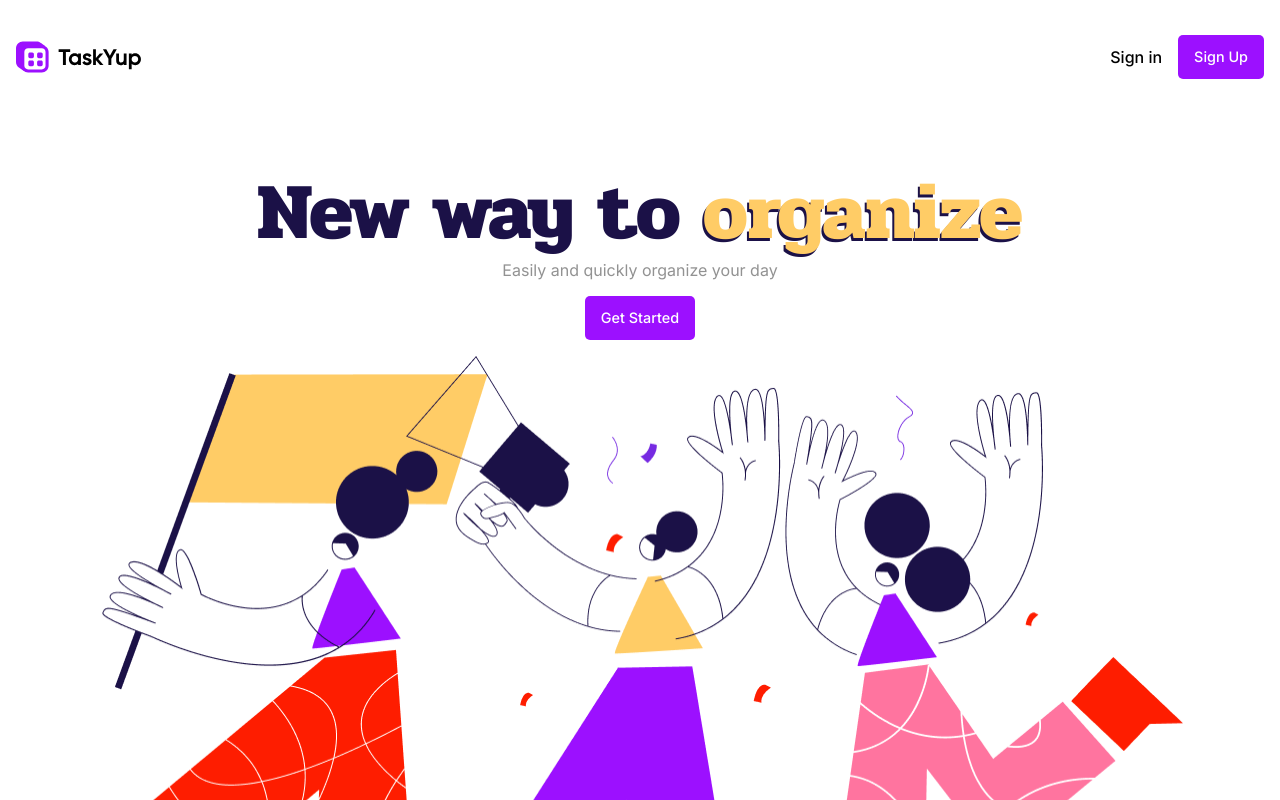
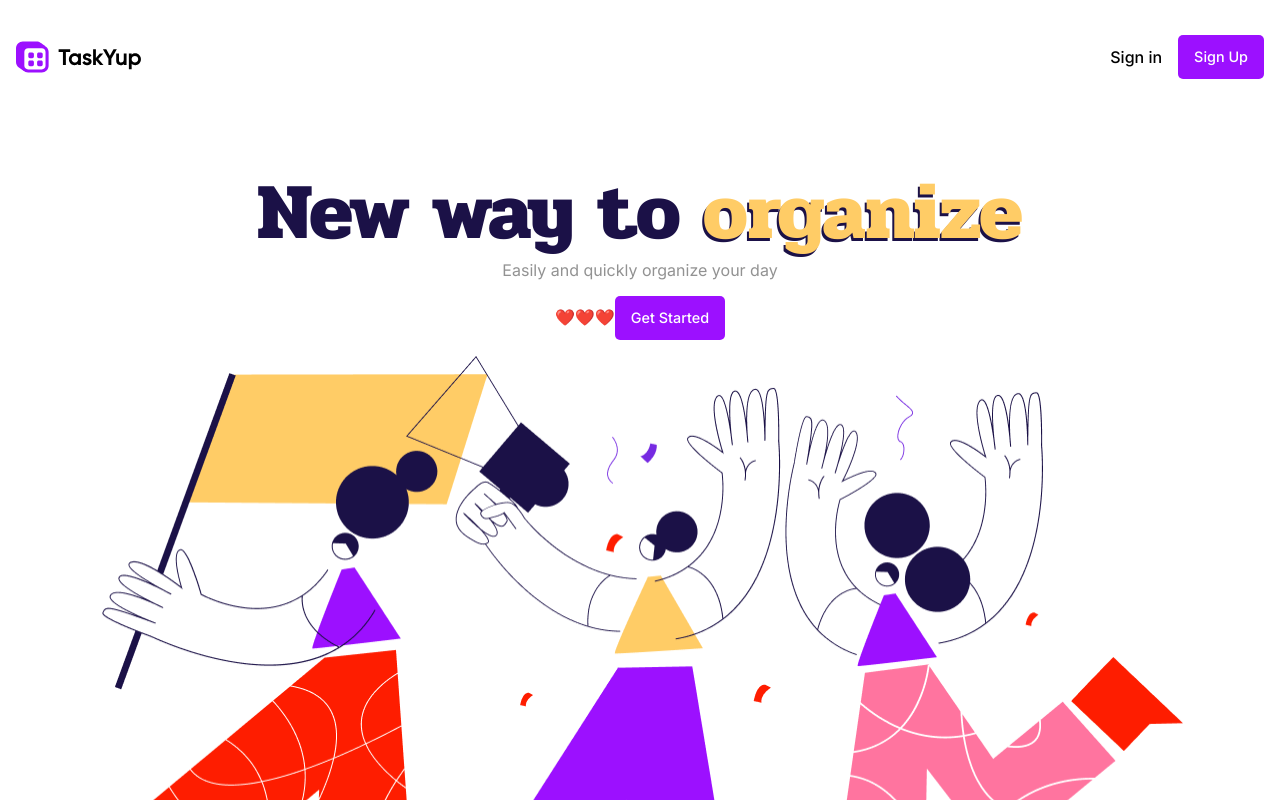
Before and after one commit to Gabriel-Silverio-96/web-taskyup, a Next.js app: page / in a window 1280 px wide. Shown: the top 800 px of the page. Built offline with nearby package versions, Linux system fonts and the light colour scheme.

Commit message:
style(home): heart emoji

```diff
--- a/pages/index.tsx
+++ b/pages/index.tsx
@@ -53,7 +53,11 @@ const Home: NextPage = () => {
             target="_blank"
             href="https://taskyup.com/auth/signup"
             rel="noopener noreferrer"
+            className={style.button_microinteraction}
           >
+            <span>❤️</span>
+            <span>❤️</span>
+            <span>❤️</span>
             <button>Get started</button>
           </a>
           <figure>
```
